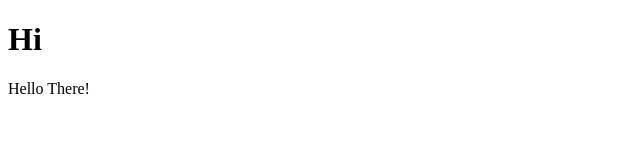
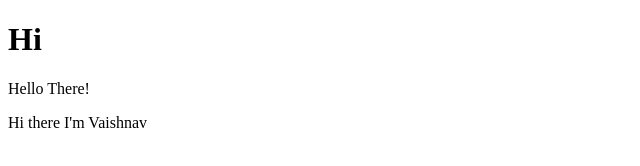
Before and after one commit to VyshnavPramod-10/SampleProject, a plain HTML site: page hello.html in a window 1280 px wide. Shown: the whole page, without its empty margins (0-640 px from the left). Drawn offline with Linux system fonts and the light colour scheme.

Commit message:
hello modified again

```diff
--- a/hello.html
+++ b/hello.html
@@ -8,5 +8,6 @@
   <body>
     <h1>Hi</h1>
     <p>Hello There!</p>
+    <p>Hi there I'm Vaishnav</p>
   </body>
 </html>
```
